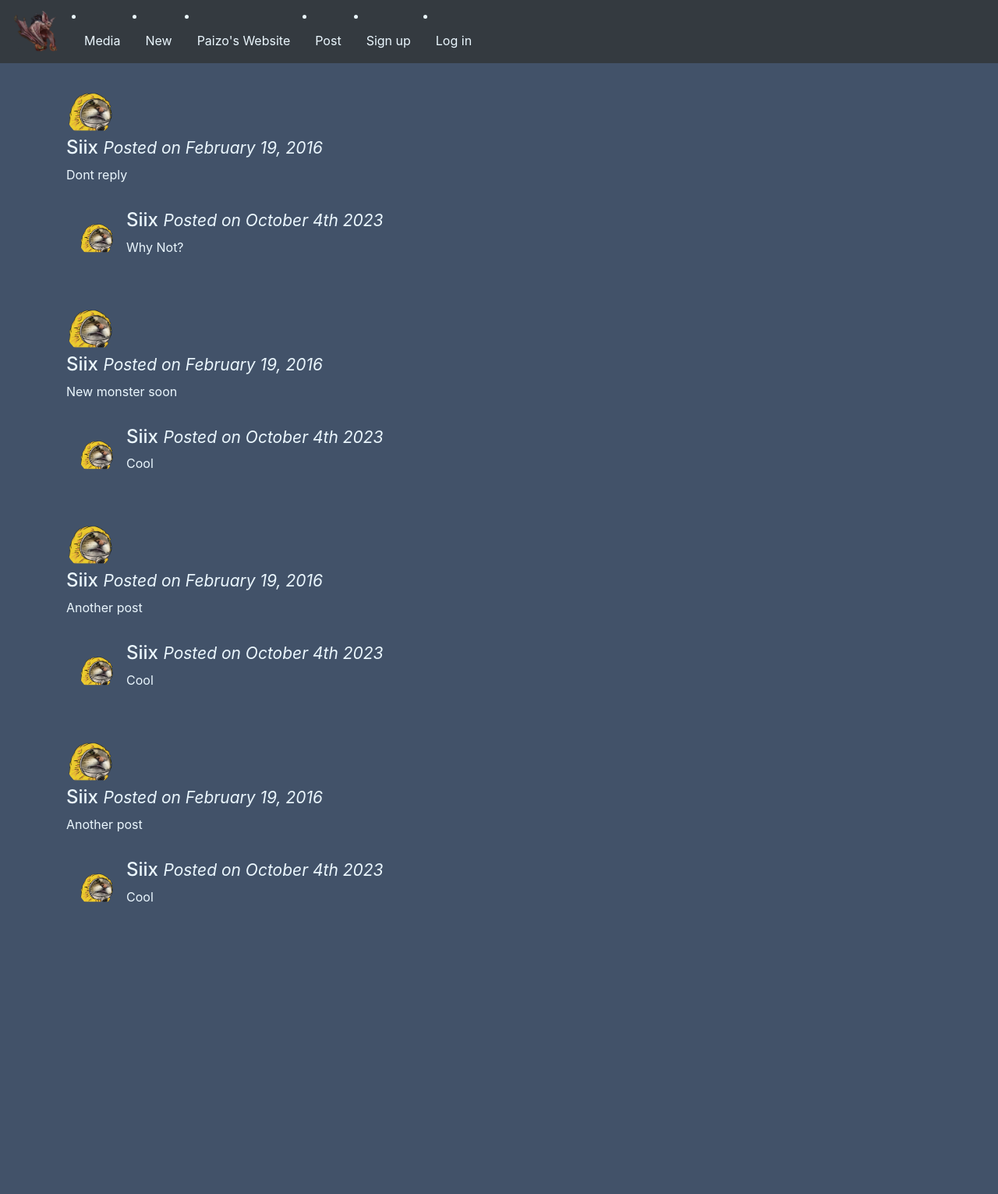
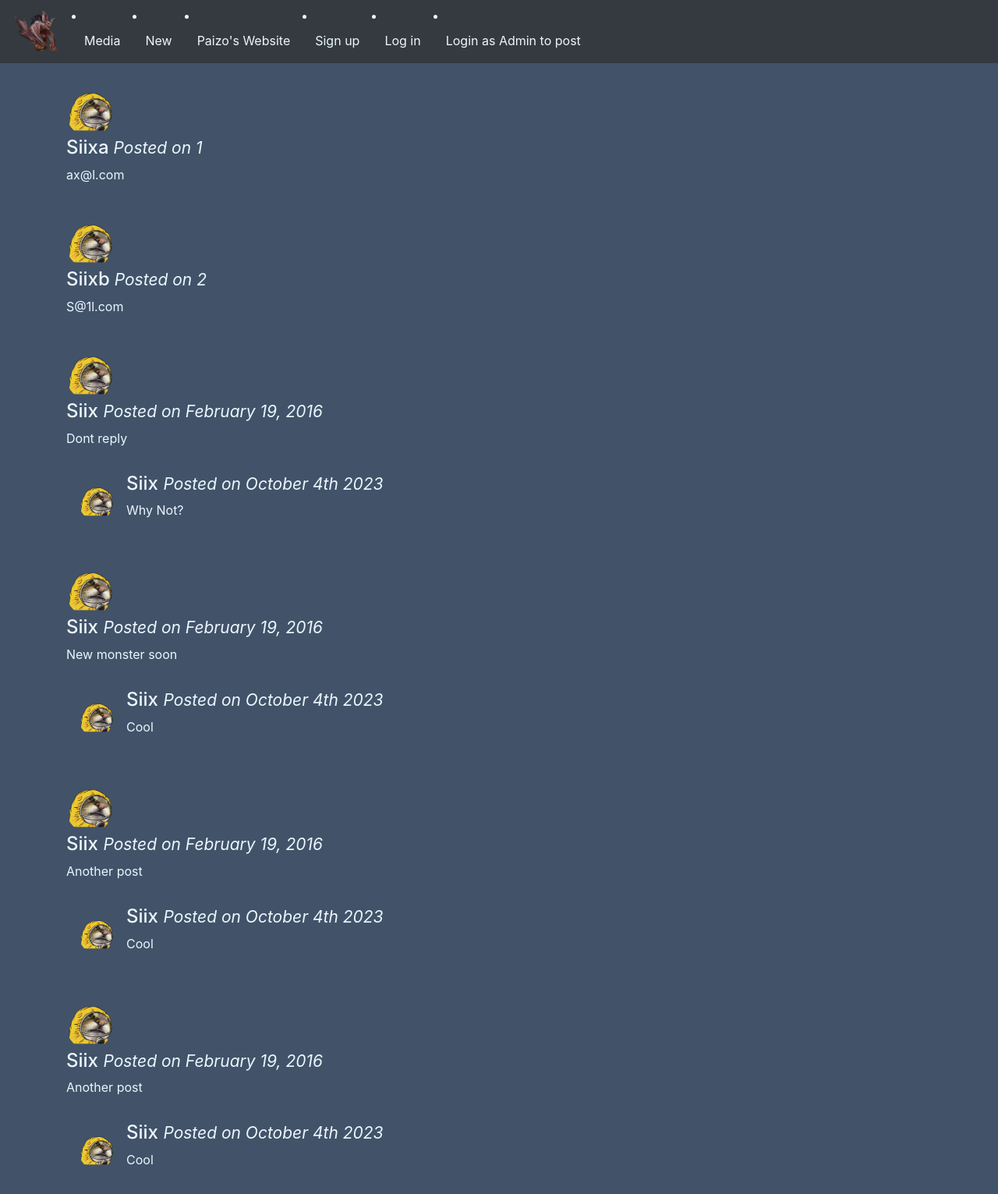
Before and after one commit to CaptianSiix/SeniorProj, a PHP site: page /index.php in a window 1280 px wide. Shown: the whole page at 78% size. Before the commit the page ends 1157 px from the top, so only its background shows below. Run offline with PHP 8.4, Linux system fonts and the light colour scheme; data comes from the database, SQL or seed files in the repository.

Commit message:
Add files via upload

```diff
--- a/header.php
+++ b/header.php
@@ -34,29 +34,26 @@
     <li class="nav-item">
       <a class='nav-link' href="https://paizo.com/">Paizo's Website</a>
     </li>
-    <li class="nav-item">
-      <a class="nav-link" href="posts.php">Post</a>
-    </li>
+
           <?php
             if (isset($_SESSION["useruid"])) {
               echo "<li class='nav-item'><a class='nav-link' href='logout.php'>Logout</a></li>";
             }
-            elseif (isset($_SESSION["usersAdmin"])){
-              echo "<li class='nav-item'><a class='nav-link' href='posts.php'>Post</a></li>";
-             }
+           // elseif (isset($_SESSION["usersAdmin"])){
+           //   echo "<li class='nav-item'><a class='nav-link' href='#'>Something else</a></li>";
+          //   }
               # code..
             else {
               echo "<li class='nav-item'><a class='nav-link' href='signup.php'>Sign up</a></li>";
               echo "<li class='nav-item'><a class='nav-link' href='login.php'>Log in</a></li>";
             }
-
           ?>
-          <?php
-            if (isset($_SESSION["usersAdmin"])){
-              echo "<li class='nav-item'><a class='nav-link' href='posts.php'>Post</a></li>";
-             }
-             else
-          ?>
+                <!--CHECKS TO SEE IF THE USER CAN POST-->
+                <?php if(isset($_SESSION['is_admin']) && !!$_SESSION['is_admin']):?>
+                <li class='nav-item'><a class='nav-link' href='posts.php'>Post</a></li>
+                <?php else:?>
+                <li class='nav-item'><a class='nav-link' href='login.php'>Login as Admin to post</a></li>
+                <?php endif;?>
         </ul>
       </div>
     </nav>
@@ -71,9 +68,3 @@
     <h3> 1</h3>
     <div class="col"></div>
   </div>
-  <?php
-    if ('is_admin' === 'true'){
-      echo "<h3> 100000000000</h3>";
-
-    }
-  ?>
--- a/includes/functions.inc.php
+++ b/includes/functions.inc.php
@@ -112,14 +112,10 @@ function isAdmin()
     return $_SESSION['is_admin'] ?? false;
 }
 
+
 // Log user into website
 function loginUser($conn, $username, $pwd) {
 	$uidExists = uidExists($conn, $username);
-
-	if (! isAdmin()) {
-		header('Location:../index.php?=admin');
-		exit();
-	}
 
 	if ($uidExists === false) {
 		header("location: ../login.php?error=wronglogin");
@@ -135,20 +131,23 @@ function loginUser($conn, $username, $pwd) {
 	}
 	elseif ($checkPwd === true) {
 		session_start();
-		$_SESSION["userid"] = $uidExists["usersId"];
+		$_SESSION["userid"] = $uidExists["usersID"];
 		$_SESSION["useruid"] = $uidExists["usersUid"];
-		$_SESSION['is_admin'] = $uidExists['usersAdmin'] !== null;
-		header("location: ../index.php?error=none");
+		$_SESSION['is_admin'] = $uidExists['usersAdmin']  === 'Admin';
+
+		header("location:../index.php?error=none");
+
 		exit();
 	}
 }
+
 
 // Posts
 function postPost($conn, $title, $body) {
 	$uidExists = uidExists($conn, $username);
 
 	if (! isAdmin()) {
-		header('Location:../index.php?=admin');
+		header('Location:../index.php?error=admin');
 		exit();
 	}
 
@@ -156,4 +155,21 @@ function postPost($conn, $title, $body) {
 		header("location: ../login.php?error=wronglogin");
 		exit();
 	}
+
 }
+
+// Insert new user into database
+function createPost($conn, $title, $body) {
+	$postssql = "INSERT INTO posts (postsTitle, postsBody) VALUES (?, ?);";
+
+	  $stmt = mysqli_stmt_init($conn);
+	  if (!mysqli_stmt_prepare($stmt, $sql)) {
+		   header("location: ../signup.php?error=stmtfailed");
+		  exit();
+	  }
+	  mysqli_stmt_bind_param($stmt, "ssss", $title, $body);
+	  mysqli_stmt_execute($stmt);
+	  mysqli_stmt_close($stmt);
+	  mysqli_close($conn);
+	  header("location: ../signup.php?error=none");
+	}
--- a/includes/login.inc.php
+++ b/includes/login.inc.php
@@ -5,7 +5,6 @@ if (isset($_POST["submit"])) {
   // First we get the form data from the URL
   $username = $_POST["uid"];
   $pwd = $_POST["pwd"];
-  $admin = $_POST["admin"];
 
   // Then we run a bunch of error handlers to catch any user mistakes
 
@@ -21,7 +20,7 @@ if (isset($_POST["submit"])) {
   // If we get to here, it means there are no user errors
 
   // Now we insert the user into the database
-  loginUser($conn, $username, $pwd, $admin);
+  loginUser($conn, $username, $pwd);
 
 } else {
 	header("location: ../login.php");
--- a/index.php
+++ b/index.php
@@ -10,6 +10,26 @@
   }
   ?>
   <!--Visualization for posts-->
+
+<?php
+  //Posts coming to fruition
+  require_once "includes\dbh.inc.php";
+
+  $query = "SELECT `usersID`, `usersName`, `usersEmail`, `usersUid`, `usersAdmin` FROM `users`";
+  $result = mysqli_query($conn, $query);
+
+  if($result) {
+      while($row = mysqli_fetch_assoc($result)) {
+
+          echo '<div class="row ">
+          <div class="container mt-3 float-left ">
+          <img src="images/hazmat cat pfp.png" alt="Siix" class="mr-3 mt-3 rounded-circle" style="width:60px;">
+          <div class="media-body">
+            <h4>' . $row["usersUid"] . '<small><i> Posted on ' . $row['usersID'] . '</i></small></h4>
+            <p>' . $row['usersEmail'] . '</p>';
+      }
+  }
+  ?>
 
   <div class="row ">
   <div class="container mt-3 float-left ">
--- a/login.php
+++ b/login.php
@@ -23,7 +23,3 @@
     }
   ?>
 </section>
-
-<?php
-  include_once 'footer.php';
-?>
--- a/posts.php
+++ b/posts.php
@@ -3,10 +3,14 @@
 ?>
 
 <section class="signup-form">
+<?php if(isset($_SESSION['is_admin']) && !!$_SESSION['is_admin']):?>
   <h2>Post</h2>
   <div class="signup-form-form">
       <input type="text" name="title" placeholder="Title....">
       <input type="text" name="body" placeholder="Body...">
-      <button type="submit" name="submit">Post</button>
+      <button type="submit" name="post">Post</button>
     </form>
   </div>
+<?php else:?>
+No permission danke schon
+<?php endif;?>
--- a/signup.php
+++ b/signup.php
@@ -41,7 +41,3 @@
     }
   ?>
 </section>
-
-<?php
-  include_once 'footer.php';
-?>
```
Also changed, not shown: includes/posts.inc.php (+5 -4 lines).
